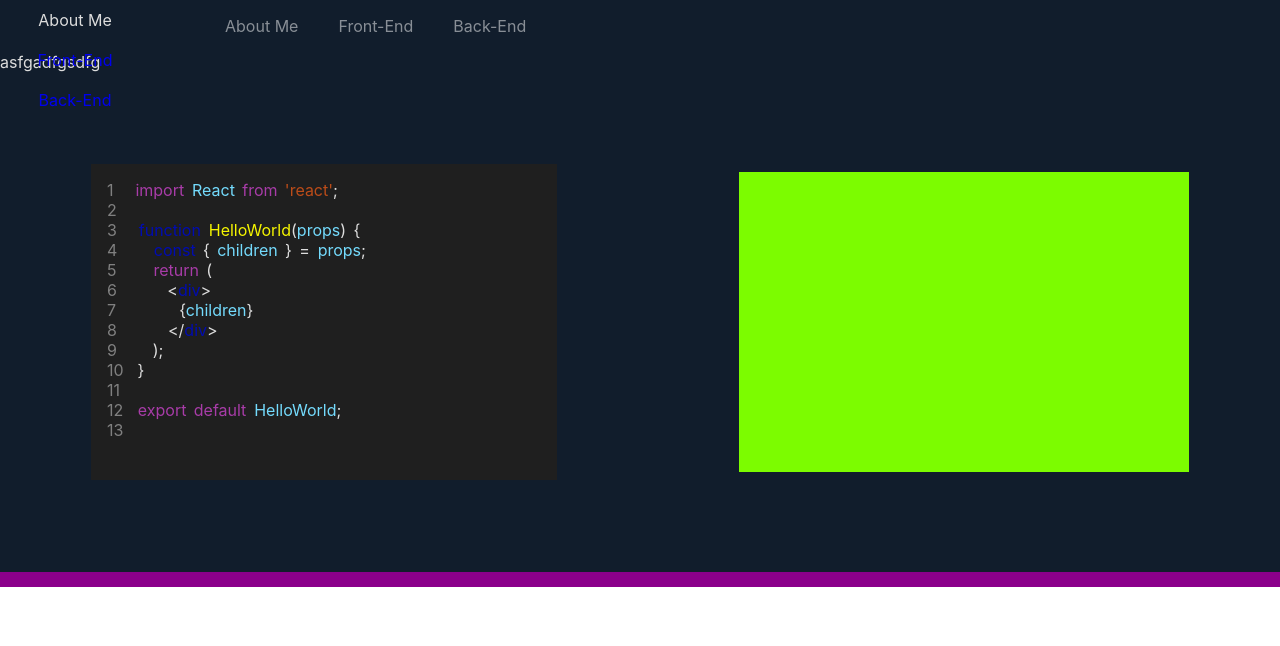
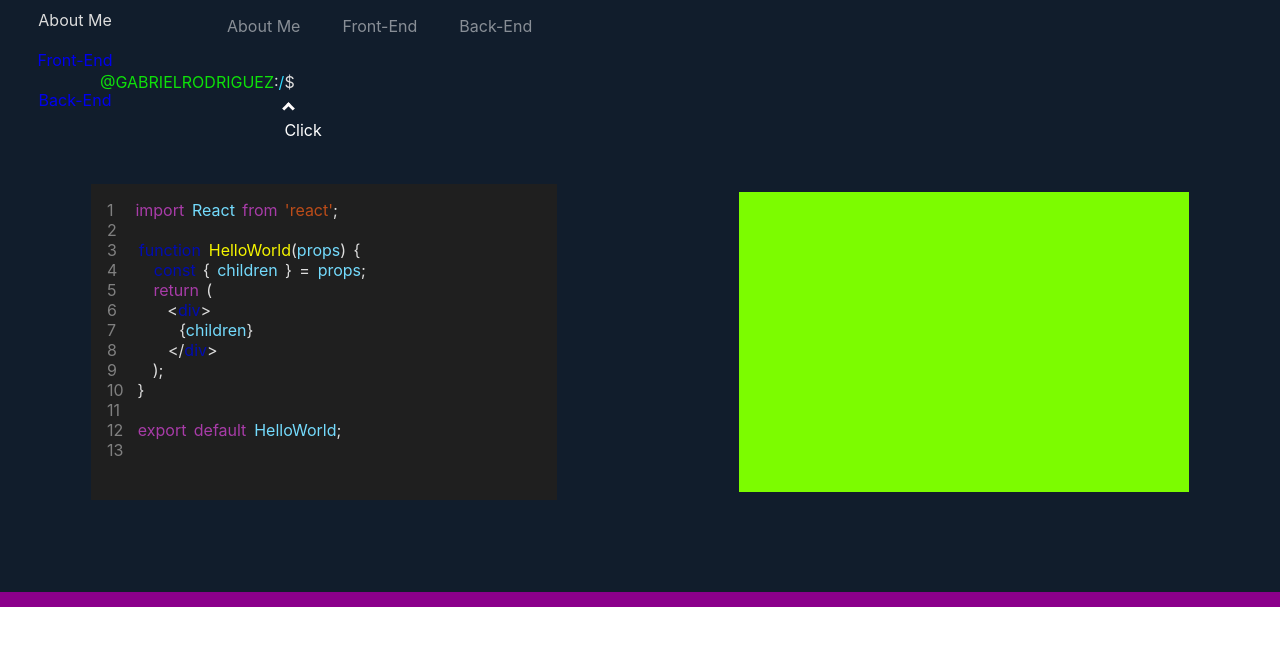
Before and after one commit to Gabrieldrc/my_page, a React (Create React App) app: page / in a window 1280 px wide. Shown: the top 646 px of the page. Built offline with nearby package versions, Linux system fonts and the light colour scheme.

Commit message:
added the signboard to click

```diff
--- a/package.json
+++ b/package.json
@@ -8,6 +8,7 @@
     "@testing-library/user-event": "^12.2.0",
     "react": "^17.0.1",
     "react-dom": "^17.0.1",
+    "react-router-dom": "^5.2.0",
     "react-scripts": "4.0.0",
     "web-vitals": "^0.2.4"
   },
--- a/src/App.css
+++ b/src/App.css
@@ -17,6 +17,8 @@ nav {
   padding: 14px 20px;
   text-decoration: none;
   text-align: center;
+  border-bottom: 2px solid rgb(0, 174, 255, 0);
+  border-left: 2px solid rgb(0, 174, 255, 0);
   transition: border-left 100ms ease-in,
     border-bottom 100ms ease-in,
     background-color 200ms ease-in-out;
--- a/src/App.js
+++ b/src/App.js
@@ -1,8 +1,15 @@
 import './App.css';
+import {
+  BrowserRouter as Router,
+  Switch,
+  Route,
+} from "react-router-dom";
 import CodeScreen from './components/CodeScreen/CodeScreen';
+import TerminalPath from './components/TerminalPath/TerminalPath';
 
 function App() {
   return (
+    <Router>
       <div className="App">
         <nav>
           <div className="nav_content">
@@ -13,14 +20,16 @@ function App() {
             </ul>
           </div>
         </nav>
+        <Switch>
+          <Route path="/">
             <div className="body_content">
               <div className="left_menu" id="left_menu">
-          <a href="/" className="nav_link" key="nav_link_aboutme">About Me</a>
+                <a href="/a" className="nav_link" key="nav_link_aboutme">About Me</a>
                 <a href="/" className="nav_link" key="nav_link_fontend">Front-End</a>
                 <a href="/" className="nav_link" key="nav_link_backend">Back-End</a>
               </div>
               <div className="content_box">
-          <div>asfgadfgsdfg</div>
+                <TerminalPath />
                 <div className="screens_container">
                   <CodeScreen />
                   <div className="screen render_screen">
@@ -29,10 +38,12 @@ function App() {
                 </div>
               </div>
             </div>
+          </Route>
+        </Switch>
         <footer>
-
         </footer>
       </div>
+    </Router>
   );
 }
 
--- a/src/components/CodeColorInterface/Line.js
+++ b/src/components/CodeColorInterface/Line.js
@@ -13,7 +13,7 @@ function Line(props) {
     return blankSpacesComponents;
   };
   return (
-    <div key={"line"+children} style={{display: "inline"}}>
+    <div key={"line_component_"+children} style={{display: "inline"}}>
       <span style={{color: "gray"}}>{children}</span>{spaceFixed(children.toString().length)}
     </div>
   );
--- a/src/components/CodeScreen/CodeScreen.js
+++ b/src/components/CodeScreen/CodeScreen.js
@@ -2,19 +2,17 @@ import React from 'react';
 import './CodeScreen.css';
 
 import Line from '../CodeColorInterface/Line';
-import reservedWords from './reservedWords';
 import ReactSampleString from '../CodeSamples/ReactSampleString';
 import ColorWordsLine from './ColorWordsLine';
 
 function CodeScreen() {
   const ReactSampleArray = ReactSampleString.split("\n");
-  console.log(ReactSampleArray);
   return (
     <div className="screen code_screen">
       <div className="code_line">
         {
           ReactSampleArray.map((lineString, index) => {
-            return <div key={"code_line_"+index}><Line>{(index+1)}</Line><ColorWordsLine>{lineString}</ColorWordsLine></div>;
+            return <div key={"code_line_"+index}><Line>{(index+1)}</Line><ColorWordsLine key={"colorwordline_index_"+index}>{lineString}</ColorWordsLine></div>;
           })
         }
       </div>
--- /dev/null
+++ b/src/components/TerminalPath/TerminalPath.css
@@ -0,0 +1,34 @@
+.terminal_path {
+  margin-top: 20px;
+  margin-left: 100px;
+}
+
+.terminal_path .start_symbol {
+  display: inline;
+  position: relative;
+}
+
+.arrow {
+  border: solid rgb(255, 252, 252);
+  border-width: 0 3px 3px 0;
+  display: inline-block;
+  padding: 3px;
+}
+
+.up {
+  transform: rotate(-135deg);
+  -webkit-transform: rotate(-135deg);
+}
+
+.start_symbol .arrow {
+  position: absolute;
+  top: 2rem;
+  left: 0px;
+}
+
+.sign {
+  color: white;
+  position: absolute;
+  top: 3rem;
+  left: 0px;
+}
--- a/src/components/TerminalPath/TerminalPath.js
+++ b/src/components/TerminalPath/TerminalPath.js
@@ -1,10 +1,20 @@
 import React from 'react';
+import './TerminalPath.css';
+import { useLocation } from 'react-router-dom'
 
 function TerminalPath() {
+  const location = useLocation();
   return(
-    <di>
-      <span style={{color: "#0EE109"}}>@GABRIELRODRIGUEZ</span><span style={{color: "#2FDAFF"}}></span>
-    </di>
+    <div className="terminal_path">
+      <span style={{color: "#0EE109"}}>@GABRIELRODRIGUEZ</span>:
+      <span style={{color: "#2FDAFF"}}>{location.pathname}</span>
+      <div className="start_symbol">$
+        <div className="signboard">
+          <i className="arrow up"></i>
+          <span className="sign">Click</span>
+        </div>
+      </div>
+    </div>
   );
 }
 
```
Also changed, not shown: 1 other file (tests, documents, lock files or other folders). Lines whose indentation alone changed are shown as unchanged.
